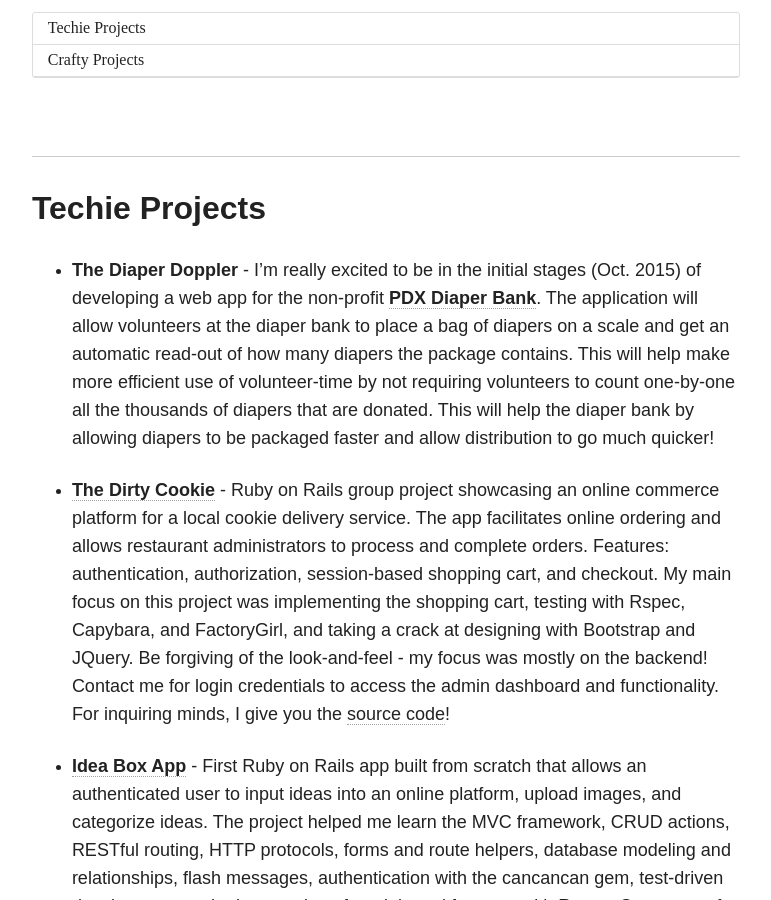
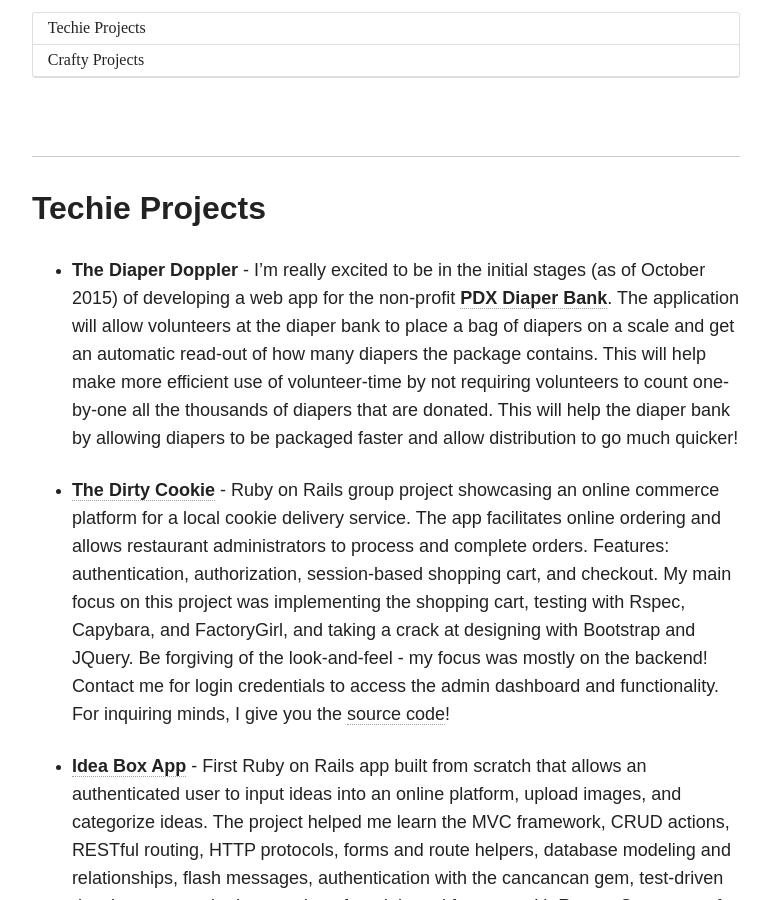
Before and after one commit to teresafinn/teresafinn.github.io, a Jekyll site: the page built from projects/index.md, in a window 1280 px wide and 900 px high, scrolled down 667 px. Shown: the whole window, without its empty margins (254-1025 px from the left). Built offline with Jekyll 4.4.1, drawn with Linux system fonts in a browser that asks for light colours; nearby versions of some CDN libraries.

Commit message:
Update projects

```diff
--- a/projects/index.md
+++ b/projects/index.md
@@ -22,7 +22,7 @@
 * **The Diaper Doppler** -
 <!-- (http://diaper-doppler.herokuapp.com) -->
 <!-- [(https://github.com/teresafinn/the-dirty-cookie)](https://github.com/teresafinn/the-dirty-cookie) -->
-I'm really excited to be in the initial stages (Oct. 2015) of developing a web app for the non-profit [**PDX Diaper Bank**](www.pdxdiaperbank.org/). The application will allow volunteers at the diaper bank to place a bag of diapers on a scale and get an automatic read-out of how many diapers the package contains. This will help make more efficient use of volunteer-time by not requiring volunteers to count one-by-one all the thousands of diapers that are donated. This will help the diaper bank by allowing diapers to be packaged faster and allow distribution to go much quicker!
+I'm really excited to be in the initial stages (as of October 2015) of developing a web app for the non-profit [**PDX Diaper Bank**](www.pdxdiaperbank.org/). The application will allow volunteers at the diaper bank to place a bag of diapers on a scale and get an automatic read-out of how many diapers the package contains. This will help make more efficient use of volunteer-time by not requiring volunteers to count one-by-one all the thousands of diapers that are donated. This will help the diaper bank by allowing diapers to be packaged faster and allow distribution to go much quicker!
 
 * [**The Dirty Cookie**](http://dirty-cookie.herokuapp.com) -
 Ruby on Rails group project showcasing an online commerce platform for a local cookie delivery service. The app facilitates online ordering and allows restaurant administrators to process and complete orders. Features: authentication, authorization, session-based shopping cart, and checkout. My main focus on this project was implementing the shopping cart, testing with Rspec, Capybara, and FactoryGirl, and taking a crack at designing with Bootstrap and JQuery. Be forgiving of the look-and-feel - my focus was mostly on the backend! Contact me for login credentials to access the admin dashboard and functionality. For inquiring minds, I give you the [source code](https://github.com/teresafinn/the-dirty-cookie)!
```
